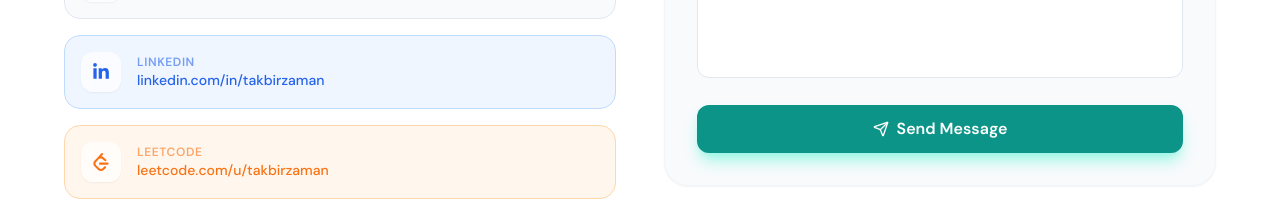
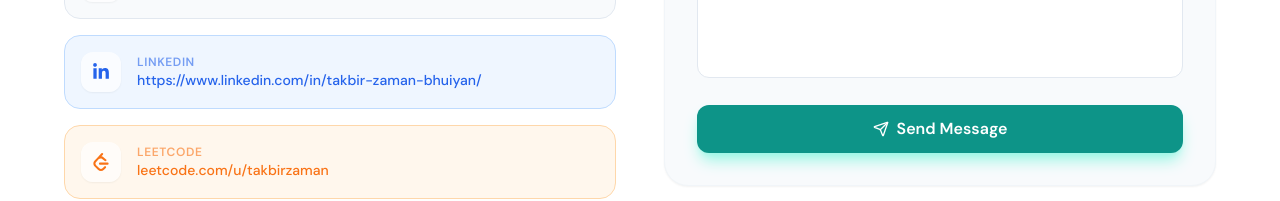
Before and after one commit to TakbirZaman/My-Portfolio, a React (Vite) app: page / in a window 1280 px wide. Shown: the part 8846-9047 px from the top of the page. Built offline with nearby package versions, Linux system fonts and the light colour scheme.

Commit message:
linkedln address  added

```diff
--- a/src/components/Contact.jsx
+++ b/src/components/Contact.jsx
@@ -1,7 +1,7 @@
 import { useState } from "react";
 import { useInView } from "react-intersection-observer";
 import { motion } from "framer-motion";
-import { Mail, MapPin, Send, CheckCircle2 } from "lucide-react";
+import { Mail, MapPin, Send, CheckCircle2, Phone, Globe2 } from "lucide-react";
 import { SiLeetcode } from "react-icons/si";
 import { FaGithub, FaLinkedinIn, FaFacebookF } from "react-icons/fa";
 import { personalInfo } from "../data/portfolioData";
@@ -10,8 +10,8 @@ const contactLinks = [
   {
     icon: Mail,
     label: "Email",
-    value: "takbirzamanbhuiyan@gmail.com",
-    href: "mailto:takbirzamanbhuiyan@gmail.com",
+    value: personalInfo.email,
+    href: `mailto:${personalInfo.email}`,
     color: "bg-primary-50 text-primary-600 hover:bg-primary-100",
     border: "border-primary-200",
   },
@@ -26,7 +26,7 @@ const contactLinks = [
   {
     icon: FaLinkedinIn,
     label: "LinkedIn",
-    value: "linkedin.com/in/takbirzaman",
+    value: "https://www.linkedin.com/in/takbir-zaman-bhuiyan/",
     href: personalInfo.linkedin,
     color: "bg-blue-50 text-blue-600 hover:bg-blue-100",
     border: "border-blue-200",
```
